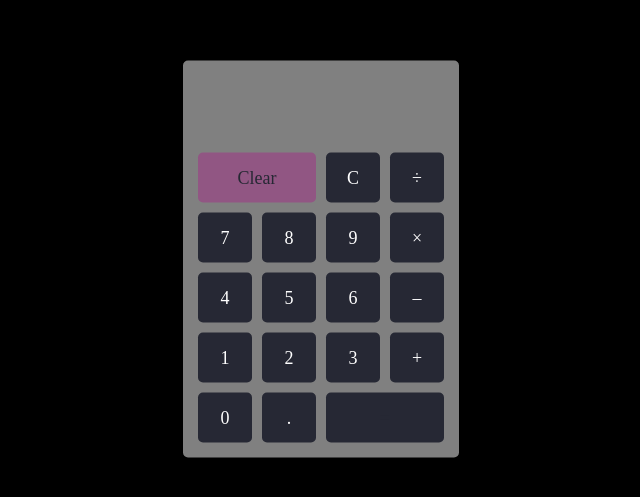
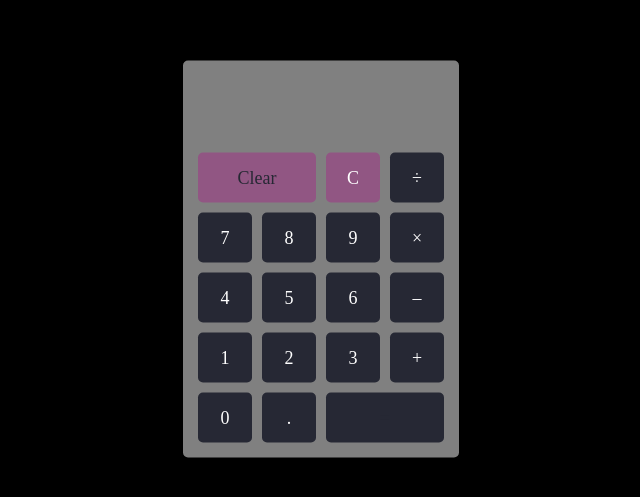
Before and after one commit to jordanalexis6/reactCalculator, a React (Create React App) app: page / in a window 1280 px wide. Shown: the part 141-638 px from the top of the page, without its empty margins (319-959 px from the left). Built offline with nearby package versions, Linux system fonts and the light colour scheme; a web font is replaced by a local one.

Commit message:
added className to the backspace button

```diff
--- a/src/App.js
+++ b/src/App.js
@@ -24,7 +24,9 @@ const App = () => {
           <button className="highlight" onClick={clear} id="clear">
             Clear
           </button>
-          <button onClick={backspace}>C</button>
+          <button className="highlight" onClick={backspace}>
+            C
+          </button>
           <button name="/" onClick={handleClick}>
             &divide;
           </button>
```
